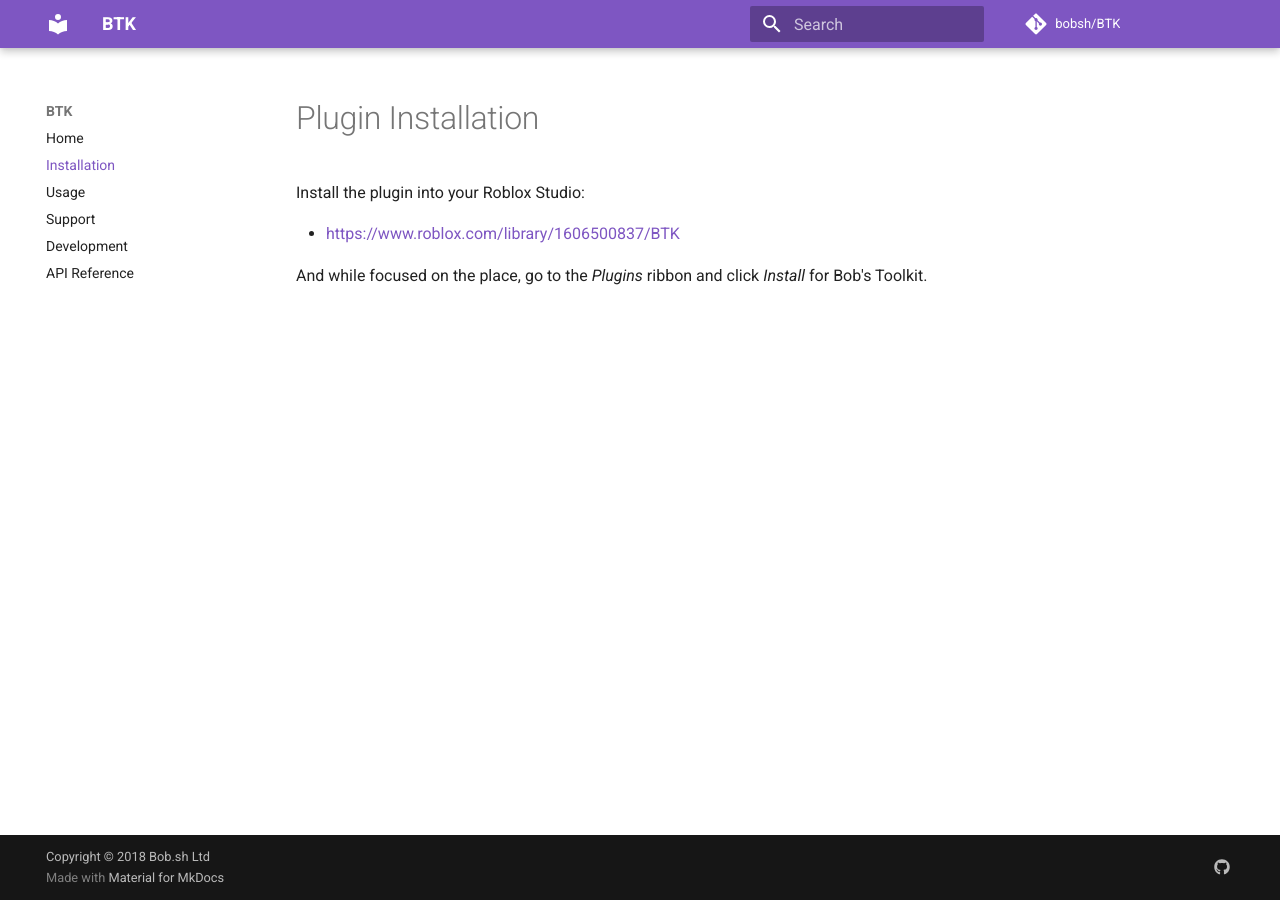
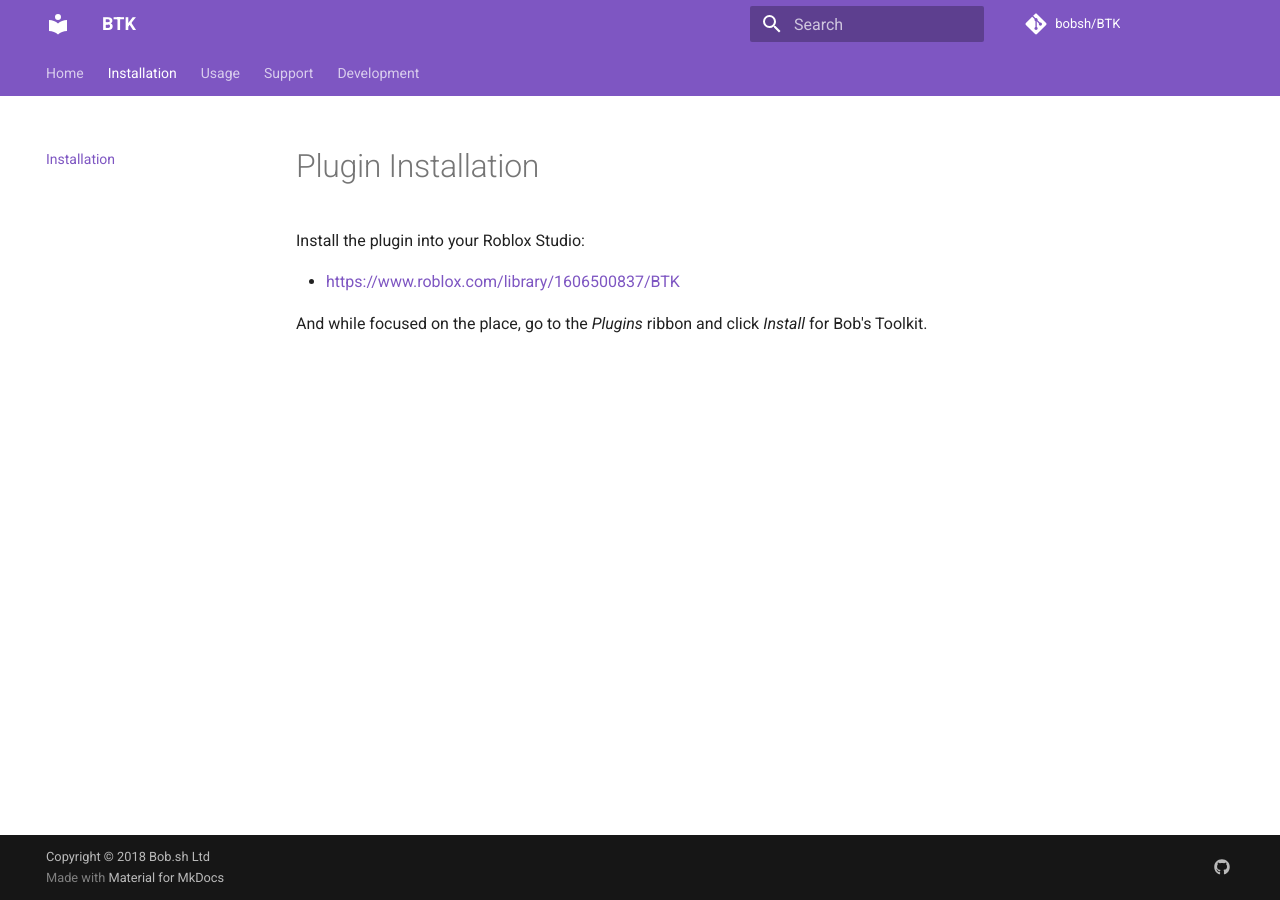
Before and after one commit to bobsh/BTK, an MkDocs documentation site: the page built from docs/installation.md, in a window 1280 px wide. Built offline with MkDocs 1.6.1 and Material for MkDocs 9.7.7, drawn with Linux system fonts in a browser that asks for light colours; comment, search, counter and statistics services are not loaded; old or Windows-style settings are respelled for this version of MkDocs; some of the changed lines change nothing that is shown.

Commit message:
More docs work

```diff
--- a/mkdocs.yml
+++ b/mkdocs.yml
@@ -1,24 +1,34 @@
 site_name: BTK
-site_url: https://bobsh.github.io/BTK/
+site_url: https://btk.bob.sh/
 site_description: BTK Docs
+site_author: Bob.sh Ltd
 repo_name: bobsh/BTK
 repo_url: https://github.com/bobsh/BTK
+edit_uri: ""
 
 copyright: 'Copyright &copy; 2018 Bob.sh Ltd'
 
 theme:
   name: material
+  feature:
+    tabs: true
   palette:
     primary: 'Deep Purple'
     accent: 'Light Blue'
+  font:
+    text: Roboto
+    code: Roboto Mono
+  favicon: img/favicon.ico
+
 
 pages:
   - Home: index.md
   - Installation: installation.md
   - Usage: usage.md
   - Support: support.md
-  - Development: development.md
-  - 'API Reference': 'ldoc/index.html'
+  - Development:
+    - Environment: development.md
+    - 'API Reference': 'ldoc/index.html'
 
 extra:
   social:
```
